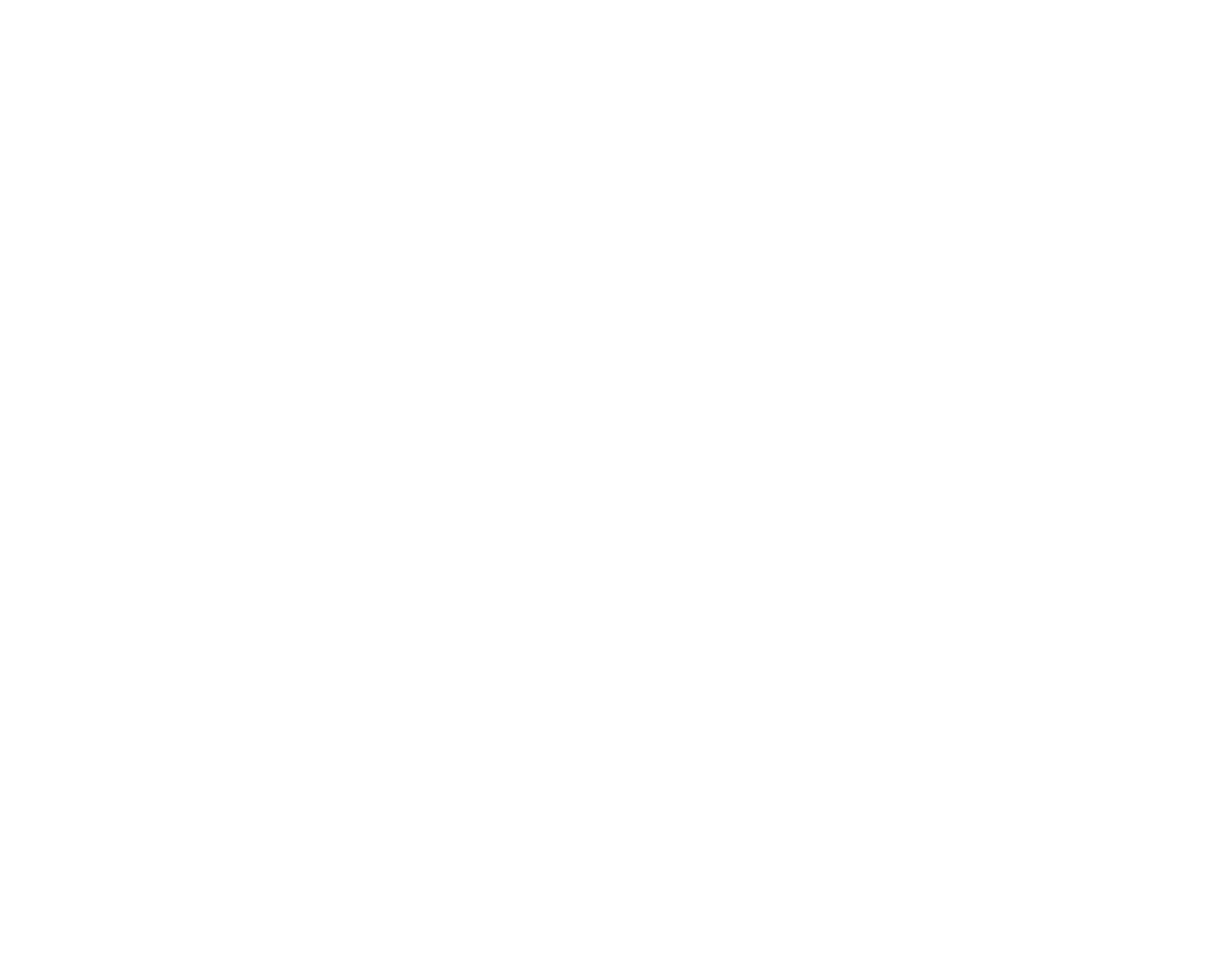
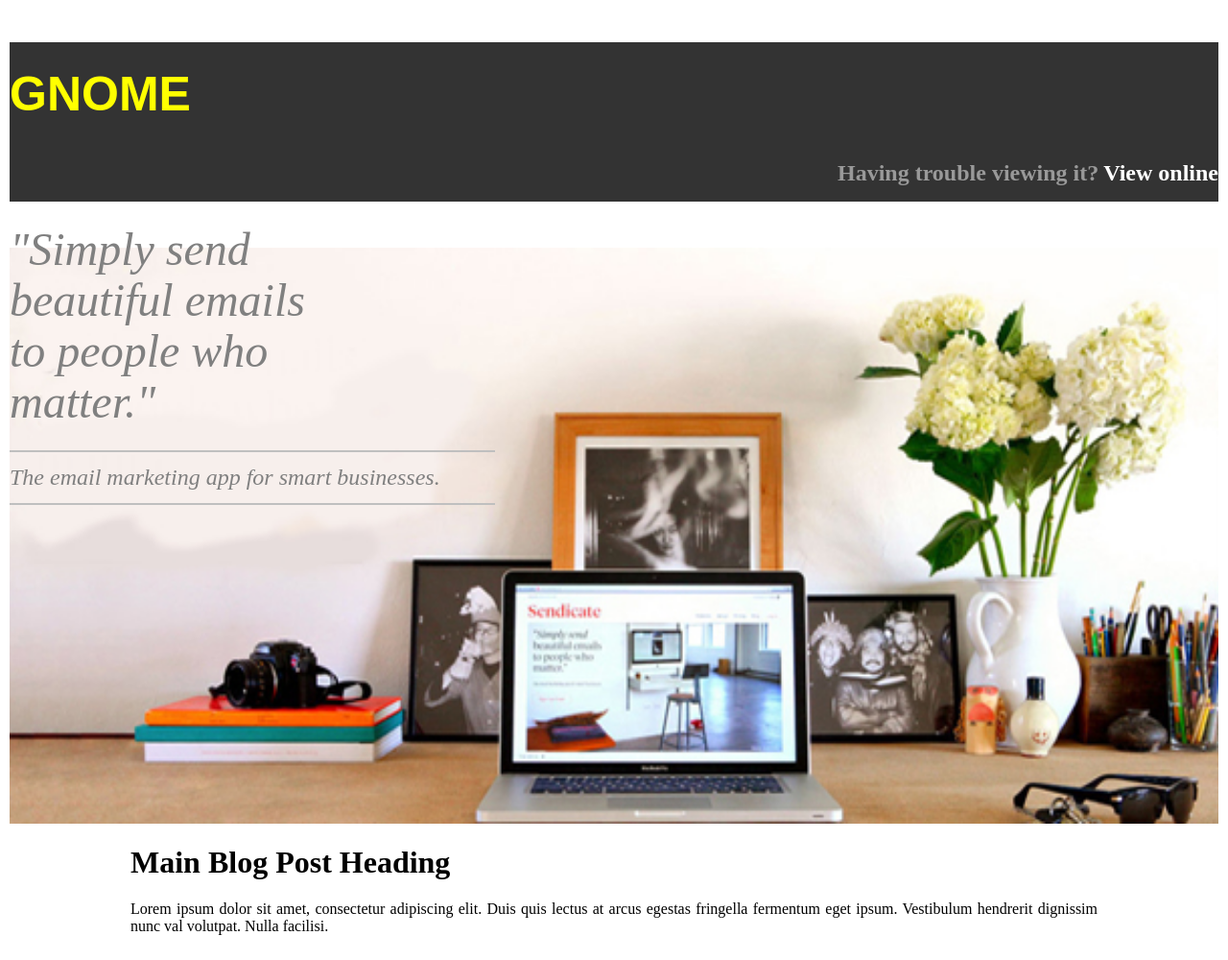
Before and after one commit to Bhavini-varsani/TEST-1, a plain HTML site: page index.html in a window 1280 px wide. Shown: the whole page at 96% size. Before the commit the page ends 800 px from the top, so only its background shows below. Drawn offline with Linux system fonts and the light colour scheme.

```diff
--- a/css/indexcss.css
+++ b/css/indexcss.css
@@ -0,0 +1,54 @@
+body {
+    padding: 2px;
+}
+#header {
+    background-color: #333333;
+    height: 5%;
+    text-align: top;
+}
+#header h1 {
+    font-size: 50px;
+    font-weight: bold;
+    text-align: left;
+    padding-top: 2%;
+    color: yellow;
+    font-family: sans-serif;
+}
+#nav {
+    background-color: #333333;
+    height: 50px;
+    line-height: 4%;
+}
+#nav h2 {
+    float: right;
+}
+#navop2 {
+    color: white;
+}
+#navop1 {
+    color: #999999;
+    padding-right: 5px;
+}
+#image1p1 {
+    font-size: 300%;
+    height: 600px;
+    background: url(big_img.jpg);
+    background-size: 100% 100%;
+    font-style: italic;
+    line-height: 10%;
+    color: grey;
+}
+#image1p2 {
+    font-size: 50%;
+    color: gray;
+    font-style: italic;
+}
+#paragraph2 {
+    text-align: justify;
+    padding-right: 10%;
+    padding-left: 10%;
+}
+#paragraph2 h1 {
+    text-align: left;
+
+}
--- a/index.html
+++ b/index.html
@@ -1,5 +1,31 @@
-<!DOCTYPE>
+<!DOCTYPE html>
+<html>
 <head>
     <title>GNOME</title>
     <link rel="stylesheet" href="css/indexcss.css">
 </head>
+<body>
+    <div id="header">
+        <h1>GNOME</h1>
+        <div id="nav">
+            <h2 id="navop2">View online</h2>
+            <h2 id="navop1">Having trouble viewing it?</h2>
+        </div>
+    </div>
+    <div id="image1p1">
+        <p>"Simply send</p>
+        <p>beautiful emails</p>
+        <p>to people who</p>
+        <p>matter."</p>
+        <div id="image1p2">
+            <hr width=40% align=left color=#bfbfbf>
+            <p>The email marketing app for smart businesses.</p>
+            <hr width=40% align=left color=#bfbfbf>
+        </div>
+    </div>
+    <div id="paragraph2">
+    <h1>Main Blog Post Heading</h1>
+        <p>Lorem ipsum dolor sit amet, consectetur adipiscing elit. Duis quis lectus at arcus egestas fringella fermentum eget ipsum. Vestibulum hendrerit dignissim nunc val volutpat. Nulla facilisi.</p>
+    </div>
+</body>
+</html>
```
Also changed, not shown: css/big_img.jpg (renamed from assets/big_img.jpg).
